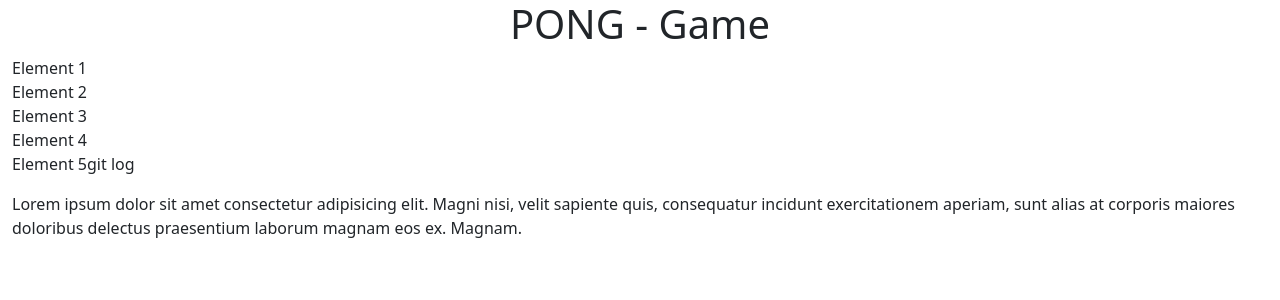
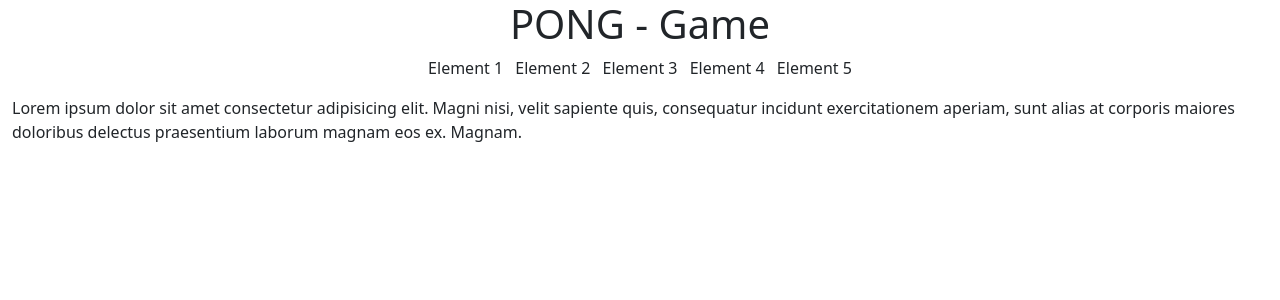
Before and after one commit to MLamarcq/Transcendance, a Django app: page / in a window 1280 px wide. Shown: the top 300 px of the page. Run offline with Django 5.2, Linux system fonts and the light colour scheme.

Commit message:
repush_avec_bonnes_modifs

```diff
--- a/backend/mysite/pong/templates/pong/homepage.html
+++ b/backend/mysite/pong/templates/pong/homepage.html
@@ -5,12 +5,12 @@
 {% block content %}
 	<div class="container-fluid">
 		<h1 class="text-center">PONG - Game</h1>
-		<ul class="list-inline">
-			<li>Element 1</li>
-			<li>Element 2</li>
-			<li>Element 3</li>
-			<li>Element 4</li>
-			<li>Element 5git log</li>
+		<ul class="list-inline text-center">
+			<li class="list-inline-item">Element 1</li>
+			<li class="list-inline-item">Element 2</li>
+			<li class="list-inline-item">Element 3</li>
+			<li class="list-inline-item">Element 4</li>
+			<li class="list-inline-item">Element 5</li>
 		</ul>
 		<p>
 			Lorem ipsum dolor sit amet consectetur adipisicing elit. Magni nisi,
```
Also changed, not shown: 2 other files.
